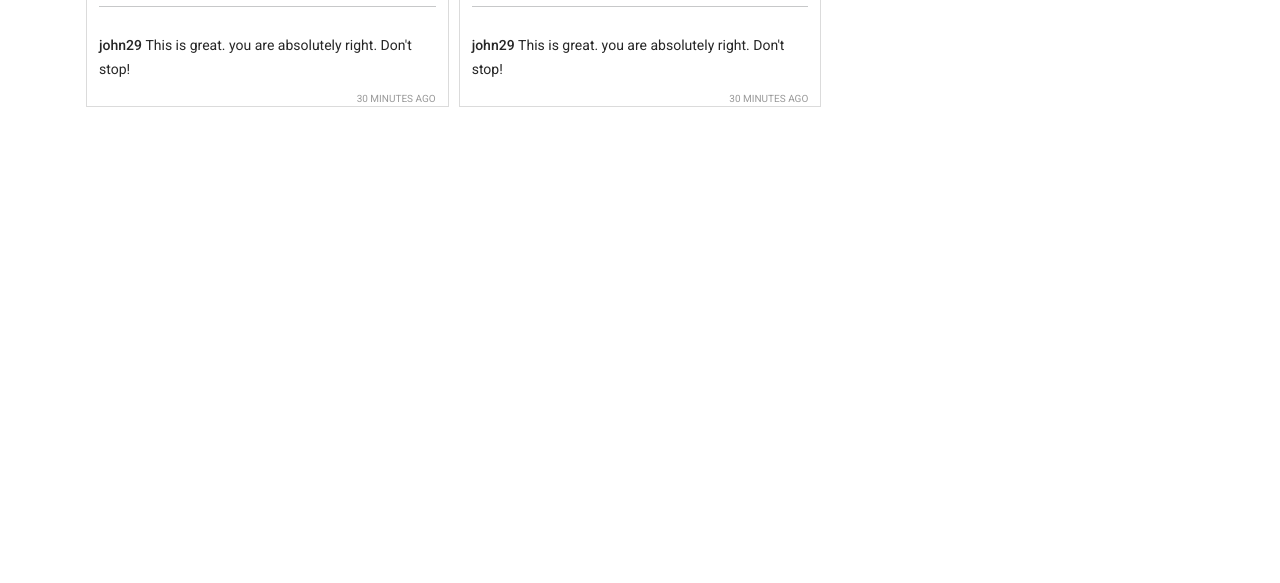
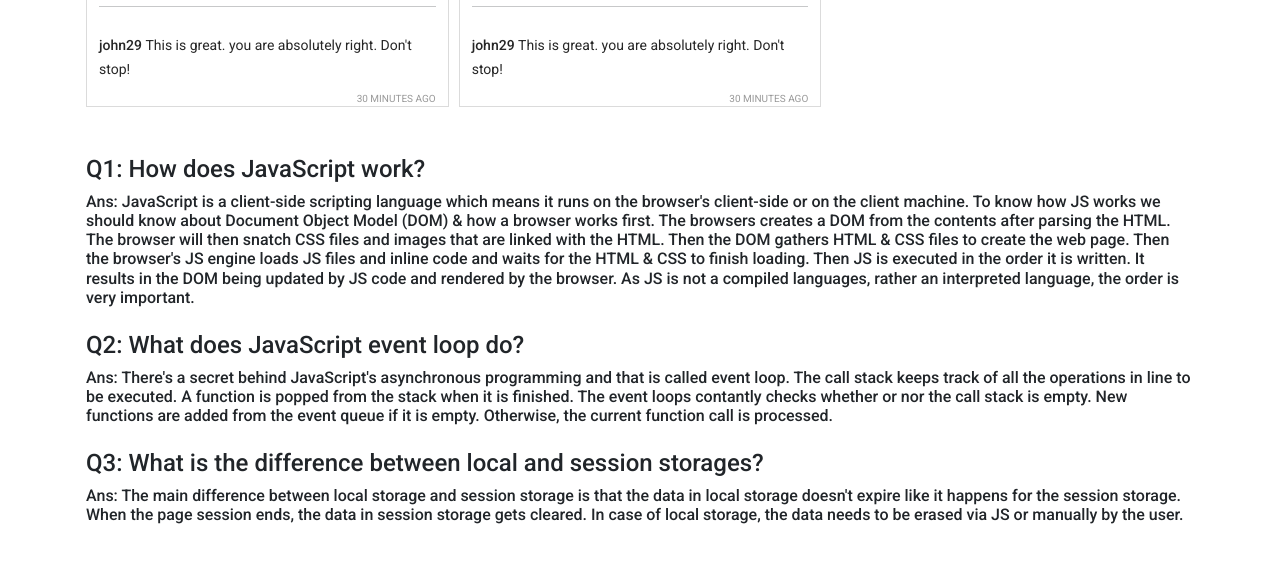
Before and after one commit to fazlerabbikhan/insta-city, a plain HTML site: page index.html in a window 1280 px wide. Shown: the part 1425-2008 px from the top of the page. Before the commit the page ends 1548 px from the top, so only its background shows below. Drawn offline with nearby package versions, Linux system fonts and the light colour scheme.

Commit message:
Q/A finished

```diff
--- a/index.html
+++ b/index.html
@@ -1,55 +1,35 @@
 <!DOCTYPE html>
 <html lang="en">
+
 <head>
     <meta charset="UTF-8" />
     <meta http-equiv="X-UA-Compatible" content="IE=edge" />
     <meta name="viewport" content="width=device-width, initial-scale=1.0" />
-        <title>Insta-Sohor</title>
+    <title>Insta City</title>
     <link rel="stylesheet" href="./css/style.css" />
     <!-- Latest compiled and minified CSS -->
-        <link
-            href="https://cdn.jsdelivr.net/npm/bootstrap@5.1.3/dist/css/bootstrap.min.css"
-            rel="stylesheet"
-            integrity="sha384-1BmE4kWBq78iYhFldvKuhfTAU6auU8tT94WrHftjDbrCEXSU1oBoqyl2QvZ6jIW3"
-            crossorigin="anonymous"
-        />
+    <link href="https://cdn.jsdelivr.net/npm/bootstrap@5.1.3/dist/css/bootstrap.min.css" rel="stylesheet"
+        integrity="sha384-1BmE4kWBq78iYhFldvKuhfTAU6auU8tT94WrHftjDbrCEXSU1oBoqyl2QvZ6jIW3" crossorigin="anonymous" />
 
     <!-- google Montserrat  font  -->
     <link rel="preconnect" href="https://fonts.googleapis.com" />
     <link rel="preconnect" href="https://fonts.gstatic.com" crossorigin />
-        <link
-            href="https://fonts.googleapis.com/css2?family=Montserrat:wght@300;400;500&display=swap"
-            rel="stylesheet"
-        />
-        <link
-            rel="stylesheet"
-            href="https://cdnjs.cloudflare.com/ajax/libs/font-awesome/6.0.0/css/all.min.css"
+    <link href="https://fonts.googleapis.com/css2?family=Montserrat:wght@300;400;500&display=swap" rel="stylesheet" />
+    <link rel="stylesheet" href="https://cdnjs.cloudflare.com/ajax/libs/font-awesome/6.0.0/css/all.min.css"
         integrity="sha512-9usAa10IRO0HhonpyAIVpjrylPvoDwiPUiKdWk5t3PyolY1cOd4DSE0Ga+ri4AuTroPR5aQvXU9xC6qOPnzFeg=="
-            crossorigin="anonymous"
-            referrerpolicy="no-referrer"
-        />
+        crossorigin="anonymous" referrerpolicy="no-referrer" />
 </head>
 
 <body>
     <header>
         <nav class="navbar navbar-expand-lg navbar-light bg-light px-5">
-                <a class="navbar-brand" href="#">Insta-Sohor</a>
-                <button
-                    class="navbar-toggler"
-                    type="button"
-                    data-toggle="collapse"
-                    data-target="#navbarSupportedContent"
-                    aria-controls="navbarSupportedContent"
-                    aria-expanded="false"
-                    aria-label="Toggle navigation"
-                >
+            <a class="navbar-brand" href="#">Insta City</a>
+            <button class="navbar-toggler" type="button" data-toggle="collapse" data-target="#navbarSupportedContent"
+                aria-controls="navbarSupportedContent" aria-expanded="false" aria-label="Toggle navigation">
                 <span class="navbar-toggler-icon"></span>
             </button>
 
-                <div
-                    class="collapse navbar-collapse justify-content-end"
-                    id="navbarSupportedContent"
-                >
+            <div class="collapse navbar-collapse justify-content-end" id="navbarSupportedContent">
                 <ul class="navbar-nav mr-auto">
                     <li class="nav-link active" role="button" onclick="switchTab( 'posts' )">
                         <i class="fa-solid fa-house"></i>
@@ -76,10 +56,44 @@
         <div id="reported">
             <h1>Reported posts</h1>
         </div>
+
+        <section class="py-5">
+            <h4>Q1: How does JavaScript work?</h4>
+            <h6 class="pb-3">Ans: JavaScript is a client-side scripting language which means it runs on the browser's
+                client-side or
+                on
+                the client machine.
+                To know how JS works we should know about Document Object Model (DOM) & how a browser works first. The
+                browsers creates a DOM from the contents after parsing the HTML. The browser will then snatch CSS files
+                and images that are linked with the HTML.
+                Then
+                the DOM gathers HTML & CSS files to create the web page. Then the browser's JS engine loads JS files and
+                inline code and waits for the HTML & CSS to finish loading. Then JS is executed in the order it is
+                written. It results in the DOM being updated by JS code and rendered by the browser. As JS is not a
+                compiled languages, rather an interpreted language, the order is very important.
+            </h6>
+
+            <h4>Q2: What does JavaScript event loop do?</h4>
+            <h6 class="pb-3">Ans: There's a secret behind JavaScript's asynchronous programming and that is called event
+                loop. The
+                call stack keeps track of all the operations in line to be executed. A function is popped from the stack
+                when it is finished. The event loops contantly checks whether or nor the call stack is empty. New
+                functions are added from the event queue if it is empty. Otherwise, the current function call is
+                processed.</h6>
+
+            <h4>Q3: What is the difference between local and session storages?</h4>
+            <h6>Ans: The main difference between local storage and session storage is that the data in local
+                storage doesn't expire like it happens for the session storage. When the page session ends, the data in
+                session storage gets cleared. In case of local storage, the data needs to be erased via JS or manually
+                by
+                the user.</h6>
+        </section>
+
     </main>
     <footer></footer>
 
     <!-- add javascript  file  -->
     <script src="./js/app.js"></script>
 </body>
+
 </html>
```
Lines whose indentation alone changed are shown as unchanged.
